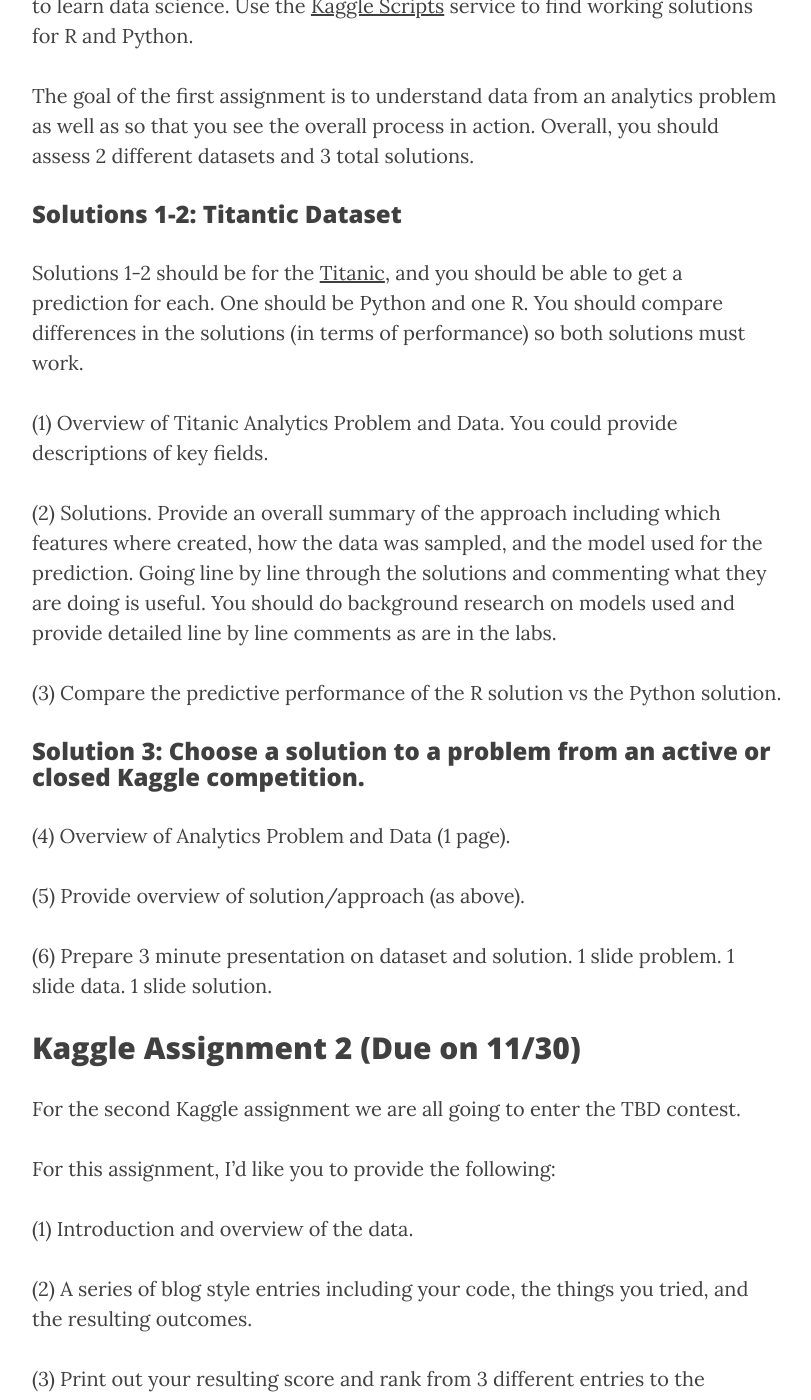
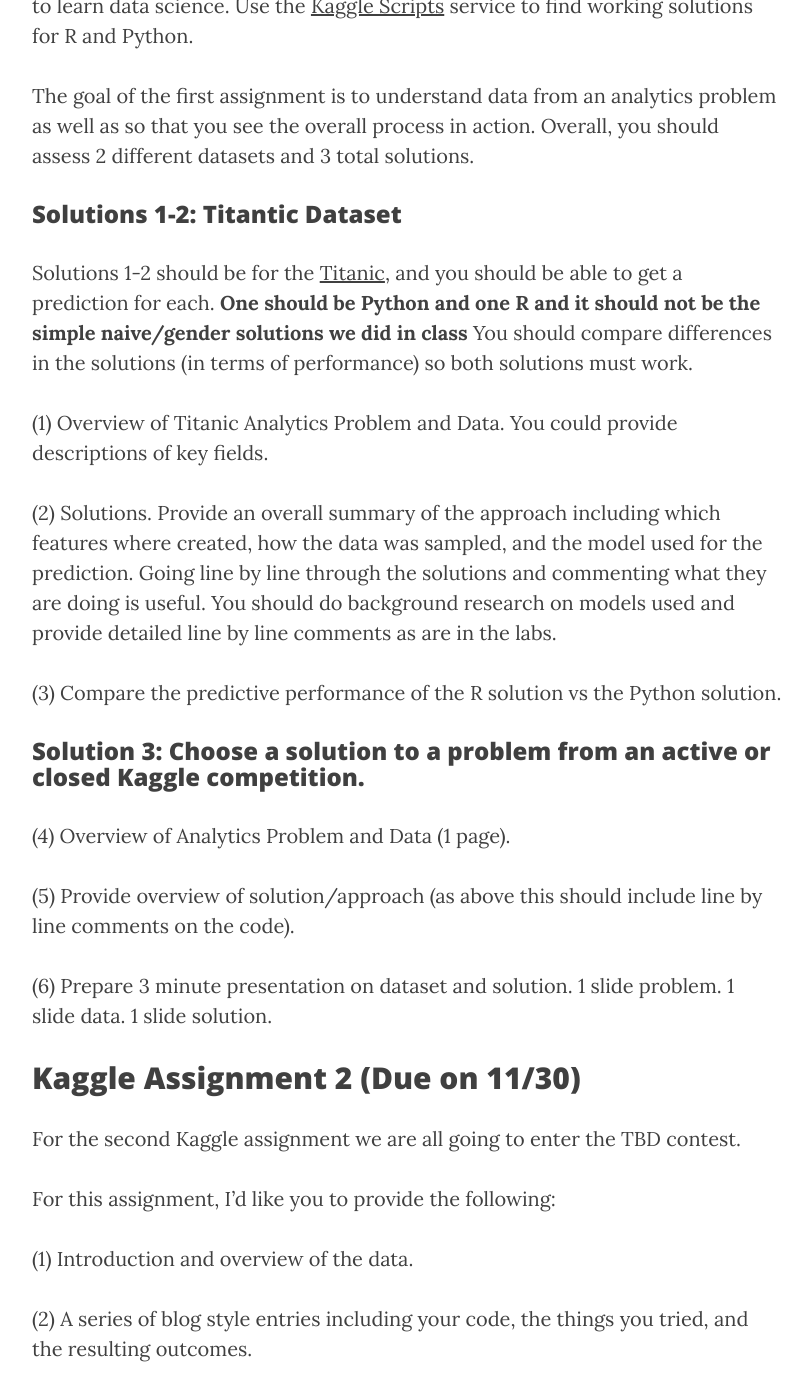
Before and after one commit to RPI-Analytics/MGMT6963-2015, a Jekyll site: the page built from _pages/projects.md, in a window 1280 px wide and 1400 px high, scrolled down 720 px. Shown: the whole window, without its empty margins (233-1044 px from the left). Built offline with Jekyll 4.4.1, drawn with Linux system fonts in a browser that asks for light colours; nearby versions of some CDN libraries.

Commit message:
update project

```diff
--- a/_pages/projects.md
+++ b/_pages/projects.md
@@ -11,7 +11,7 @@
 The goal of the first assignment is to understand data from an analytics problem as well as so that you see the overall process in action.  Overall, you should assess 2 different datasets and 3 total solutions.
 
 ### Solutions 1-2: Titantic Dataset
-Solutions 1-2 should be for the [Titanic](https://www.kaggle.com/c/titanic), and you should be able to get a prediction for each. One should be Python and one R.  You should compare differences in the solutions (in terms of performance) so both solutions must work.
+Solutions 1-2 should be for the [Titanic](https://www.kaggle.com/c/titanic), and you should be able to get a prediction for each. **One should be Python and one R and it should not be the simple naive/gender solutions we did in class**  You should compare differences in the solutions (in terms of performance) so both solutions must work.
 
 (1) Overview of Titanic Analytics Problem and Data.  You could provide descriptions of key fields.
 
@@ -23,7 +23,7 @@
 
 (4) Overview of Analytics Problem and Data (1 page).
 
-(5) Provide overview of solution/approach (as above).
+(5) Provide overview of solution/approach (as above this should include line by line comments on the code).
 
 (6) Prepare 3 minute presentation on dataset and solution. 1 slide problem. 1 slide data. 1 slide solution.
 
```
